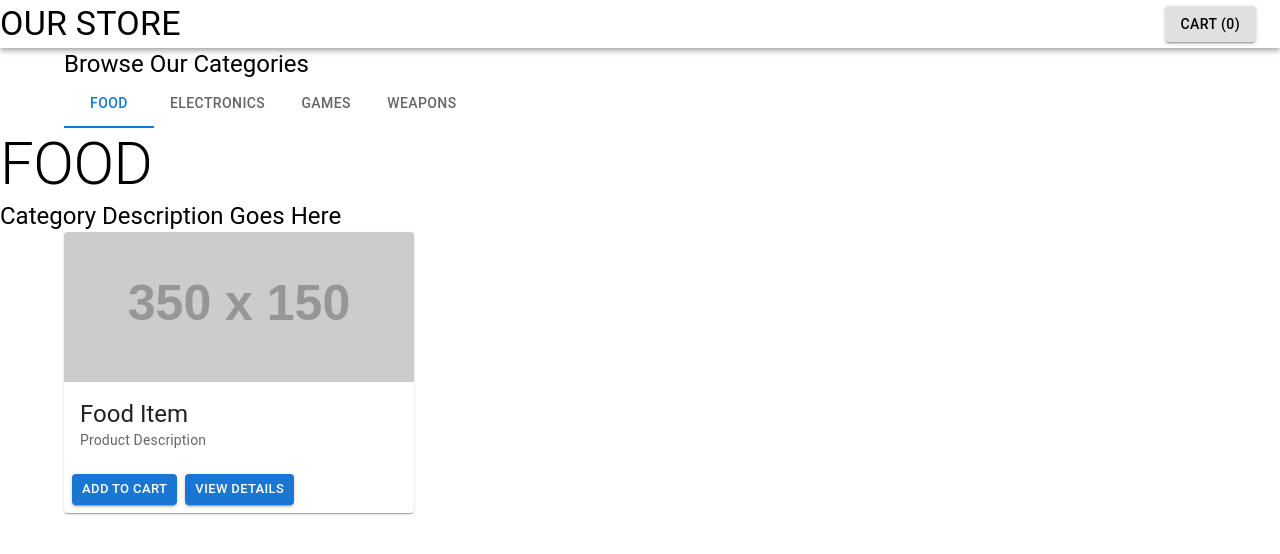
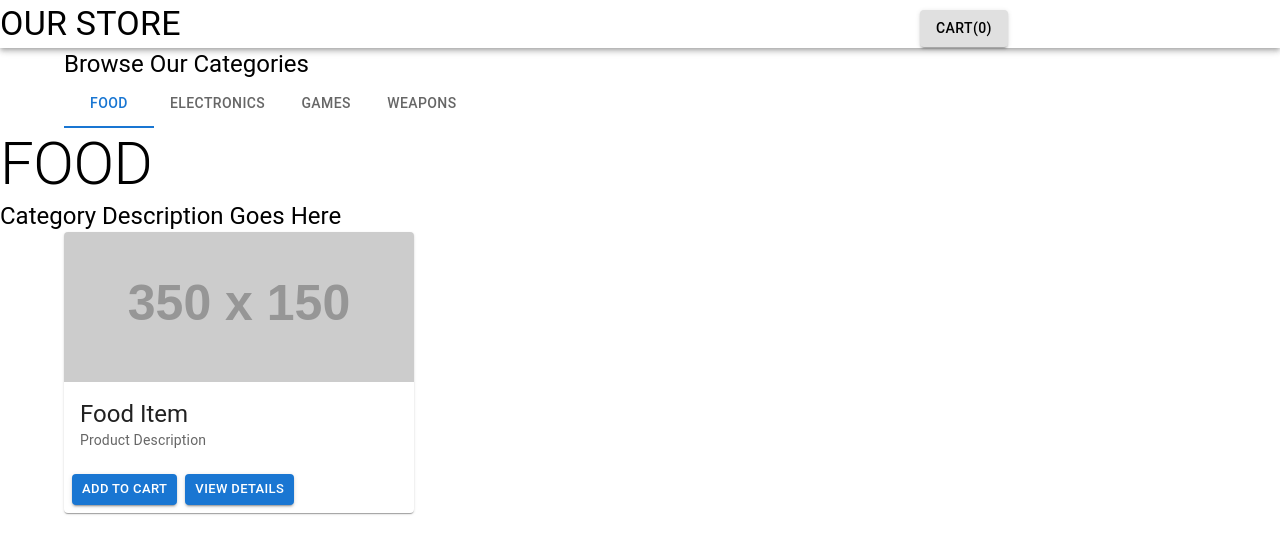
Before and after one commit to RDBALL/storefront, a React (Create React App) app: page / in a window 1280 px wide. Shown: the top 554 px of the page. Built offline with nearby package versions, Linux system fonts and the light colour scheme.

Commit message:
cart can toggle show/hide, total items tracked with add / remove

```diff
--- a/src/App.js
+++ b/src/App.js
@@ -7,9 +7,9 @@ function App() {
   return (
     <Provider store={store}>
       <div className="App">
-      <Header />
-      <StoreFront/>
-    </div>
+        <Header />
+        <StoreFront />
+      </div>
     </Provider>
   );
 }
--- a/src/components/cart/simplecart.jsx
+++ b/src/components/cart/simplecart.jsx
@@ -0,0 +1,38 @@
+import { connect } from 'react-redux';
+import { Container, Typography, Button, Box } from '@mui/material';
+import React, { useState } from 'react';
+
+
+const SimpleCart = (props) => {
+  const [show, setShow] = useState(false);
+  const removeFromCart = (product) => {
+    props.dispatch({ type: 'remove_product', payload: { product } });
+  }
+
+  return (
+    <>
+      <Container>
+        <Button variant="contained" color="inherit" onClick={() => setShow(prev => !prev)} >Cart({props.cart.numberOfItems})</Button>
+      </Container>
+      <div id='cartItems'>
+      {show && <Container id='cartItemContainer'>
+        {
+          props.cart.productList.map(product => (
+            <Box key={product.id}>
+              <Typography variant="h5" component="div">{product.display}</Typography>
+              <Typography variant="body2" color="text.secondary">Quantity: {product.amountInCart}</Typography>
+              <Button variant="contained" size="small" onClick={() => removeFromCart(product)}>Remove</Button>
+            </Box>
+          ))
+        }
+      </Container>}
+      </div>
+    </>
+  )
+}
+
+const mapStateToProps = (state) => ({
+  cart: state.cart
+});
+
+export default connect(mapStateToProps)(SimpleCart);
--- a/src/components/header/header.jsx
+++ b/src/components/header/header.jsx
@@ -1,7 +1,11 @@
-import { AppBar, Toolbar, Button, Stack, Typography } from '@mui/material';
+import { AppBar, Toolbar, Stack, Typography } from '@mui/material';
+import SimpleCart from '../cart/simplecart';
+import './style.css'
 
 function Header() {
+
   return (
+    <>
       <AppBar position="static" color="inherit">
         <Stack
           direction="row"
@@ -12,12 +16,13 @@ function Header() {
             OUR STORE
           </Typography>
           <Toolbar variant="dense">
-          <Button color="inherit" variant="contained">
-            Cart (0)
-          </Button>
           </Toolbar>
         </Stack>
       </AppBar>
+      <div id="cartDisplay">
+        <SimpleCart />
+      </div>
+    </>
   );
 }
 
--- /dev/null
+++ b/src/components/header/style.css
@@ -0,0 +1,15 @@
+#cartDisplay{
+  position: absolute;
+  top: 10px;
+  right: 0;
+  width: 30vw;
+}
+
+#cartItems{
+  border-radius: 10px;
+  box-shadow: rgba(0, 0, 0, 0.1) 0px 4px 12px;
+}
+
+#cartItemContainer{
+  padding: 1rem;
+}
--- a/src/components/storefront/products.jsx
+++ b/src/components/storefront/products.jsx
@@ -1,9 +1,14 @@
 import { connect } from 'react-redux';
 import { Card, CardActions, CardContent, CardMedia, Button, Typography, Container} from '@mui/material'
+import store from './../../store';
 
 function Products(props) {
 
   const displayList = props.products.filter(product => product.category === props.categories.active);
+
+  const addToCart = (product) => {
+      store.dispatch({ type: 'add_product', payload: { product }});
+  }
 
   return (
     <Container>
@@ -18,12 +23,10 @@ function Products(props) {
           />
           <CardContent>
             <Typography variant="h5" component="div">{product.display}</Typography>
-
             <Typography variant="body2" color="text.secondary">{product.description}</Typography>
           </CardContent>
-
           <CardActions>
-            <Button variant="contained" size="small">Add To Cart</Button>
+            <Button variant="contained" size="small" onClick={() => addToCart(product)}>Add To Cart</Button>
             <Button variant="contained" size="small">View Details</Button>
           </CardActions>
         </Card>
--- a/src/store/cart.jsx
+++ b/src/store/cart.jsx
@@ -0,0 +1,44 @@
+const initialState = {
+  numberOfItems: 0,
+  productList: [],
+}
+
+const updateCartProducts = (list, product, add) => {
+  let alreadyInCart = false;
+  const newList = list.map(currentProduct => {
+    if(product.id !== currentProduct.id) return currentProduct;
+    else {
+      alreadyInCart = true;
+      add ? currentProduct.amountInCart++ : currentProduct.amountInCart--;
+      return currentProduct;
+    }
+  });
+
+  let filteredList = newList.filter(currentProduct => currentProduct.amountInCart > 0);
+
+  if(alreadyInCart) return filteredList;
+  else {
+    product.amountInCart = 1;
+    return [...filteredList, product];
+  }
+}
+
+const reducer = (state=initialState, action) => {
+  switch(action.type) {
+    case 'add_product':
+      state = {
+        numberOfItems: state.numberOfItems + 1,
+        productList: updateCartProducts(state.productList, action.payload.product, true),
+      }
+      return state;
+    case 'remove_product':
+      state = {
+        numberOfItems: state.numberOfItems - 1,
+        productList: updateCartProducts(state.productList, action.payload.product, false),
+      }
+      return state;
+    default: return state;
+  }
+}
+
+export default reducer;
```
Also changed, not shown: 1 other file (tests, documents, lock files or other folders). Lines whose indentation alone changed are shown as unchanged.
